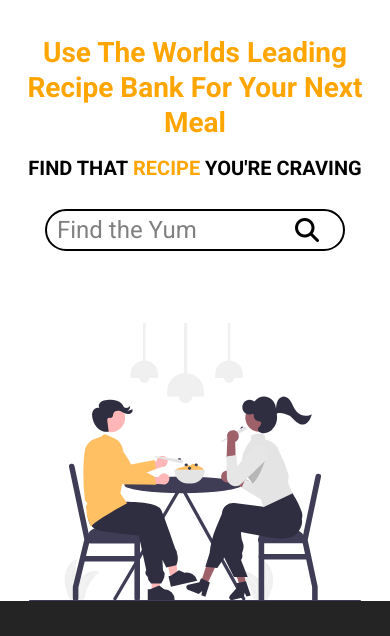
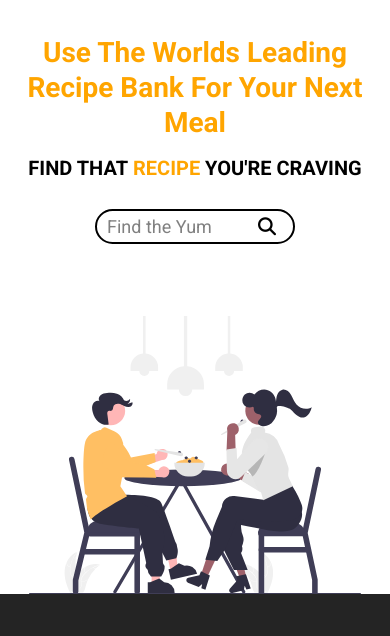
Before and after one commit to samme1210/recipeProject, a plain HTML site: page index.html in a window 390 px wide. Shown: the part 97-733 px from the top of the page. Drawn offline with Linux system fonts and the light colour scheme; no server answers.

Commit message:
fixed syntax err, made small screen display more attactive

```diff
--- a/index.html
+++ b/index.html
@@ -55,7 +55,7 @@
         </header>
     </section>
     <main>
-        <section class="">
+        <section>
             <div class="landing__container">
                 <div class="row">
                     <div class="img__wrapper">
--- a/styles.css
+++ b/styles.css
@@ -296,7 +296,7 @@ body.toggled {
 
 .header__container {
     max-width: 720px;
-    margin: 0, auto;
+    margin: 0 auto;
     padding-top: 32px;
     display: flex;
     flex-direction: column;
@@ -306,12 +306,12 @@ body.toggled {
 .search__form {
     border: #000 solid 2px;
     border-radius: 40px;
+    width: 50%;
     max-width: 500px;
-    min-width: 300px;
+    min-width: 200px;
     display: flex;
     justify-content: space-between;
     position: relative;
-    width: 50%;
     margin-bottom: 16px;
     padding: 5px;
 }
@@ -571,8 +571,21 @@ footer {
       }
 
     h2 {
-    font-size: 24px;
+        font-size: 24px;
     }
+
+    input {
+        font-size: 18px;
+    }
+
+    #landing__input-field,
+    #food__input-field {
+    font-size: 18px;
+}
+
+.landing__search--button {
+    font-size: 18px;
+}
 }
 
 /* SMALL PHONES, LARGE SMARTPHONES */
@@ -593,4 +606,5 @@ footer {
     h2 {
     font-size: 20px;
     }
+
 }
```
Also changed, not shown: food.html (+1 -1 lines), 1 other file.
